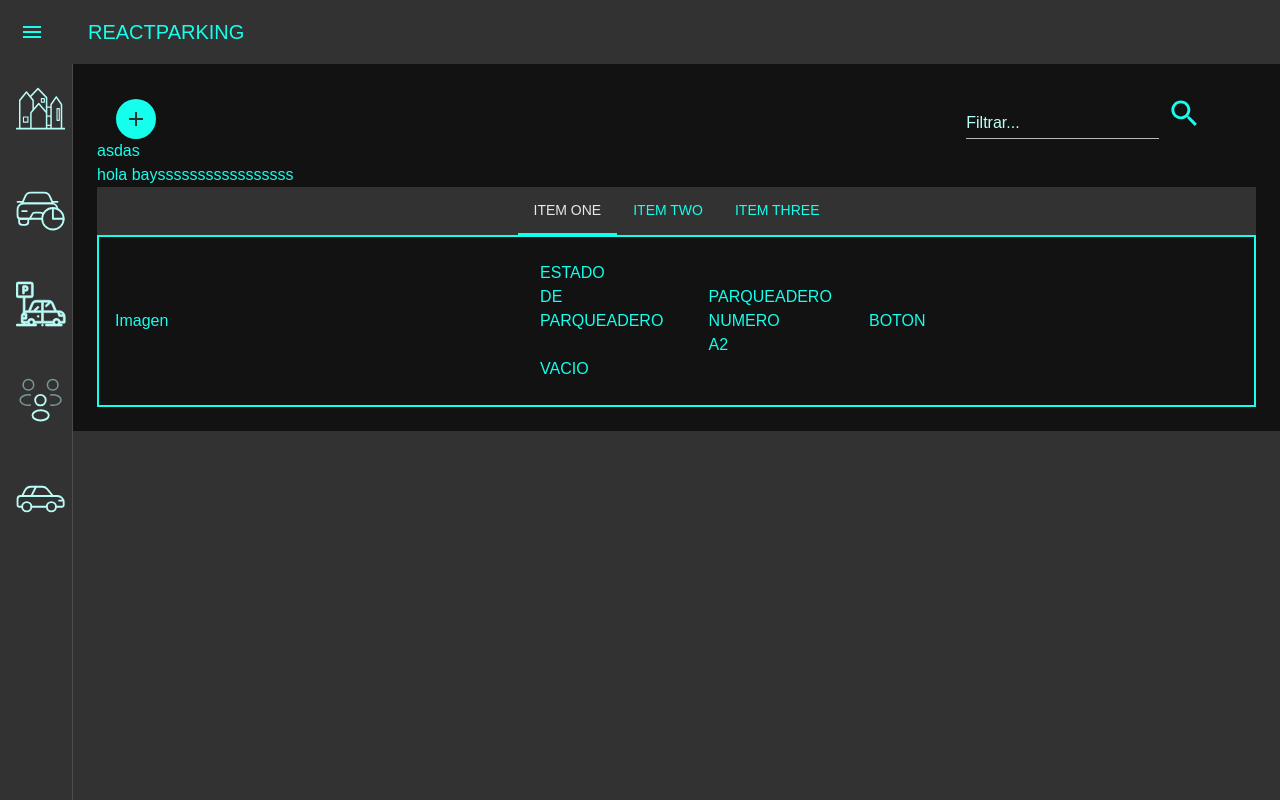
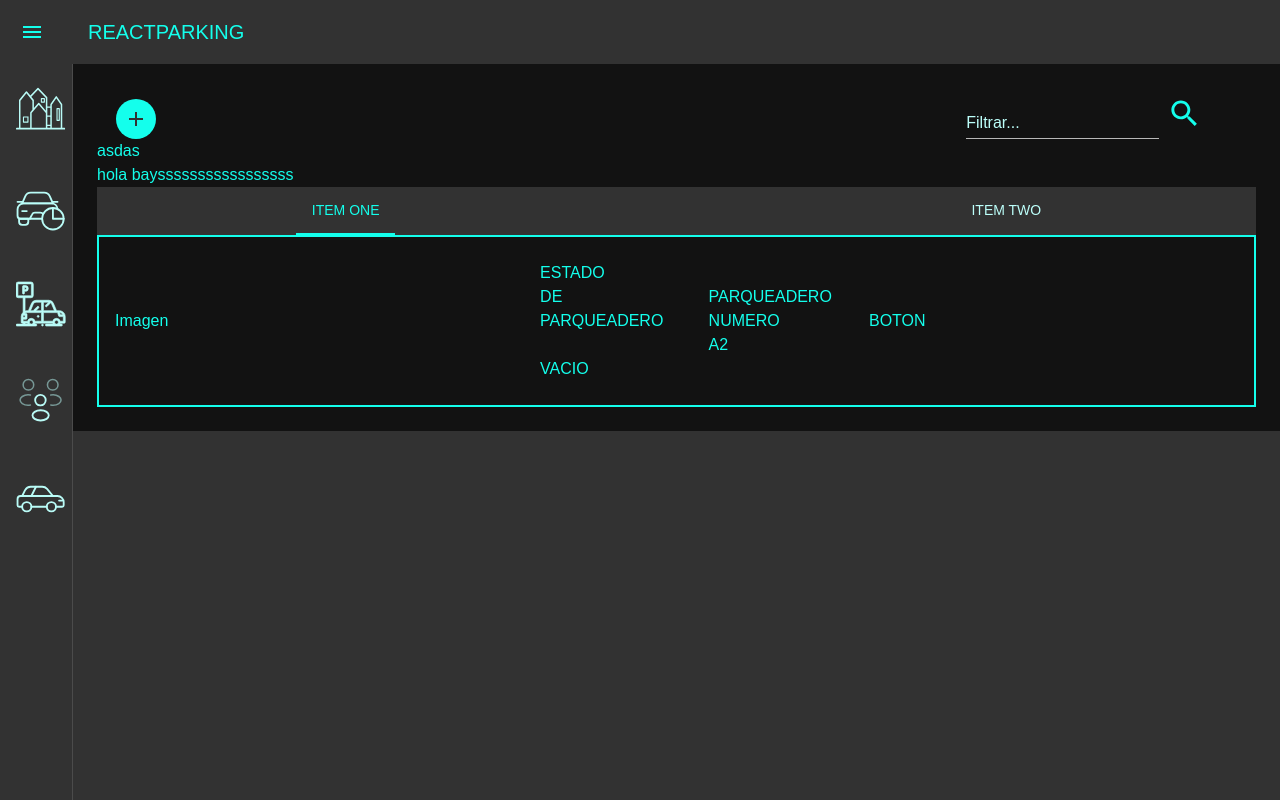
Before and after one commit to Dansora375/React-Parking-Front-end, a React (Create React App) app: page /#/Parqueadero in a window 1280 px wide. Built offline with nearby package versions, Linux system fonts and the light colour scheme; a web font is replaced by a local one; what @mui/core would draw is missing.

Commit message:
mas cositas para el thme

```diff
--- a/src/components/common/TabResiOrVisi/TabResiOrVisi.jsx
+++ b/src/components/common/TabResiOrVisi/TabResiOrVisi.jsx
@@ -9,10 +9,10 @@ function TabResiOrVisi(props) {
   };
   return (
      <Box sx={{ width: '100%', bgcolor: 'background.main' }}>
-      <Tabs value={value} onChange={handleChange} textColor='text.primary' centered fullwidth>
-        <Tab label="Item One" sx={{color:"text.other"}} />
-        <Tab label="Item Two" />
-        <Tab label="Item Three" />
+      <Tabs value={value} onChange={handleChange} textColor='primary' centered fullwidth>
+        <Tab label="Item One" sx={{color:"text.secondary", mr:35}} />
+        <Tab label="Item Two" sx={{color:"text.secondary",  ml:35}} />
+
       </Tabs>
     </Box>
   )
--- a/src/themes/themes.js
+++ b/src/themes/themes.js
@@ -5,7 +5,14 @@ const darkTheme ={
   secondary: '#0D7377',
   tertiary : '#BCFFFA',
   other:'#e5e8ec',
-  background:'#323232'
+  background:'#323232',
+  text:{
+    primary:'#14FFEC',
+    secondary:'#BCFFFA',
+    tertiary:'#0D7377',
+    dark:'#323232',
+    other:'#e5e8ec'
+  },
 
 }
 
```
